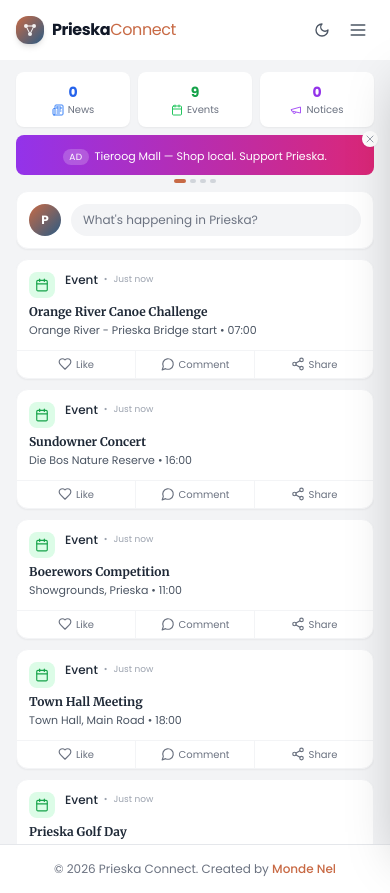
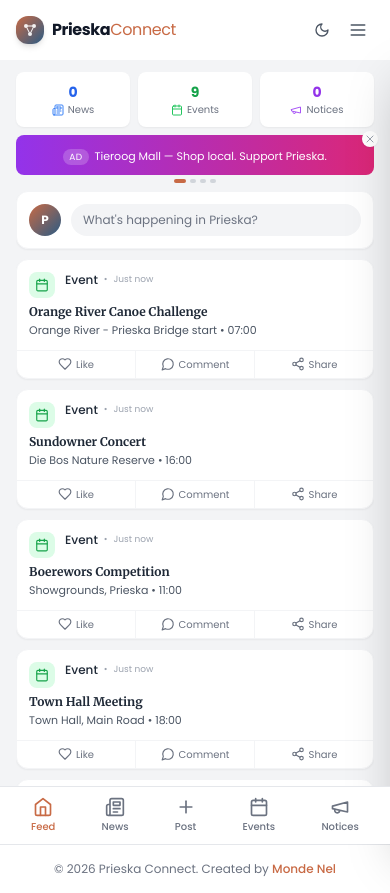
Before and after one commit to MondeNel/prieska-tourism, a React (Vite) app in the folder prieska-tourism/: page / in a window 390 px wide. Built offline with nearby package versions, Linux system fonts and the light colour scheme.

Commit message:
feat: Add mobile bottom navigation bar with Feed, News, Post, Events, and Notices shortcuts

```diff
--- /dev/null
+++ b/prieska-tourism/src/components/layout/MobileBottomNav.jsx
@@ -0,0 +1,68 @@
+// src/components/layout/MobileBottomNav.jsx
+import { useState } from 'react'
+import { Home, Search, Plus, Bell, User, Newspaper, Calendar, Megaphone } from 'lucide-react'
+
+const MobileBottomNav = ({ switchFeed, activeFeed }) => {
+  const [showQuickActions, setShowQuickActions] = useState(false)
+
+  const navItems = [
+    {
+      id: 'feed',
+      icon: Home,
+      label: 'Feed',
+      action: () => switchFeed('feed')
+    },
+    {
+      id: 'news',
+      icon: Newspaper,
+      label: 'News',
+      action: () => switchFeed('news')
+    },
+    {
+      id: 'post',
+      icon: Plus,
+      label: 'Post',
+      action: () => {
+        // Scroll to composer
+        const composer = document.querySelector('#feed-scroll')
+        if (composer) composer.scrollTop = 0
+        switchFeed('feed')
+      }
+    },
+    {
+      id: 'events',
+      icon: Calendar,
+      label: 'Events',
+      action: () => switchFeed('events')
+    },
+    {
+      id: 'notices',
+      icon: Megaphone,
+      label: 'Notices',
+      action: () => switchFeed('noticeboard')
+    },
+  ]
+
+  return (
+    <div className="lg:hidden fixed bottom-0 left-0 right-0 z-50 bg-white dark:bg-gray-900 border-t border-gray-200 dark:border-gray-800 safe-area-bottom">
+      <div className="flex items-center justify-around px-2 py-1.5">
+        {navItems.map(item => (
+          <button
+            key={item.id}
+            onClick={item.action}
+            className={`flex flex-col items-center gap-0.5 px-3 py-1 rounded-lg transition ${
+              activeFeed === item.id
+                ? 'text-prieska-terracotta'
+                : 'text-gray-500 dark:text-gray-400'
+            }`}
+          >
+            <item.icon className="w-5 h-5" />
+            <span className="text-[10px] font-medium">{item.label}</span>
+          </button>
+        ))}
+      </div>
+    </div>
+  )
+}
+
+export default MobileBottomNav
--- a/prieska-tourism/src/pages/Home.jsx
+++ b/prieska-tourism/src/pages/Home.jsx
@@ -20,6 +20,7 @@ import InteractiveMap from '../components/sections/InteractiveMap'
 import EmergencyNumbers from '../components/sections/EmergencyNumbers'
 import Schools from '../components/sections/Schools'
 import IssueReporting from '../components/sections/IssueReporting'
+import MobileBottomNav from '../components/layout/MobileBottomNav'
 
 import HomepageSkeleton from '../components/ui/skeletons/HomepageSkeleton'
 import { Newspaper, Calendar, Megaphone } from 'lucide-react'
@@ -124,7 +125,7 @@ const Home = () => {
         </div>
       </div>
 
-      {/* Scrollable Content - Takes remaining height */}
+       {/* Scrollable Content - Added pb-20 for bottom nav */}
     <div className="flex-1 overflow-hidden">
       <div className="max-w-7xl mx-auto px-4 h-full">
         <div className="grid grid-cols-1 lg:grid-cols-12 gap-5 h-full">
@@ -132,7 +133,7 @@ const Home = () => {
             <LeftSidebar switchFeed={switchFeed} activeFeed={activeFeed} />
           </div>
 
-            <div id="feed-scroll" className="lg:col-span-6 h-full overflow-y-auto pb-8 feed-scroll">
+          <div id="feed-scroll" className="lg:col-span-6 h-full overflow-y-auto pb-20 feed-scroll">
             {renderMainContent()}
           </div>
 
@@ -143,6 +144,10 @@ const Home = () => {
       </div>
     </div>
 
+    {/* Mobile Bottom Navigation */}
+    <MobileBottomNav switchFeed={switchFeed} activeFeed={activeFeed} />
+
+    {/* Scrollbar styles */}
     <style>{`
       .feed-scroll::-webkit-scrollbar {
         width: 6px;
```
Lines whose indentation alone changed are shown as unchanged.
